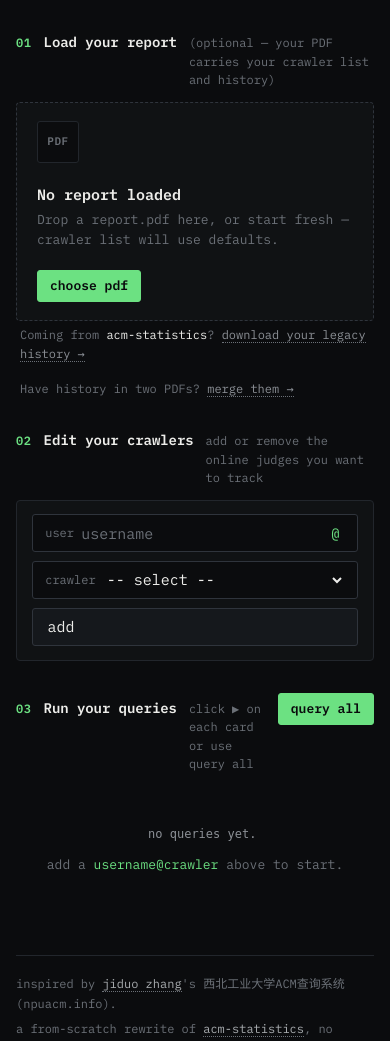
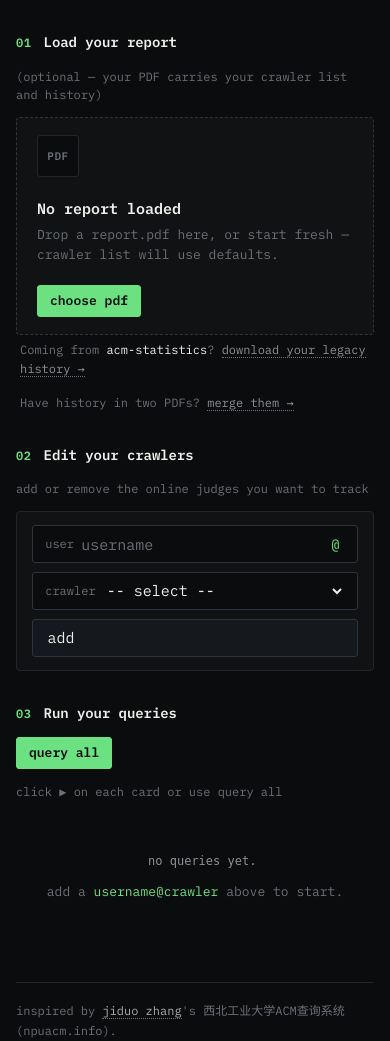
Before and after one commit to Liu233w/ojhunt-lite, a Python web app: template src/ojhunt/web/templates/index.html.jinja in a window 390 px wide. Shown: the part 244-1285 px from the top of the page. Run offline with Jinja, Linux system fonts and the light colour scheme; the template is opened without the code that fills it, so the values that code supplies are empty.

Commit message:
fix(web): fix step-03 button layout on mobile
On narrow screens the hint's flex:1 was squeezing between the heading
and the buttons, causing the hint text to wrap across multiple lines
while "clear all" orphaned on its own row below.

Two changes:
- Wrap both step-03 buttons in .step-actions so they're a single flex
  item and can't be split by wrapping.
- On mobile, push .step .hint to its own full-width row (order:10,
  flex:0 0 100%) so the heading + buttons share the first row cleanly.

```diff
--- a/src/ojhunt/web/templates/index.html.jinja
+++ b/src/ojhunt/web/templates/index.html.jinja
@@ -47,10 +47,14 @@
   .btn.sm { height: 32px; padding: 0 0.75rem; font-size: var(--fs-s); }
   .btn.xs { height: 26px; padding: 0 0.55rem; font-size: var(--fs-xs); }
 
+  .step-actions { display: flex; gap: 0.5rem; align-items: center; }
+
   @media (max-width: 640px) {
     .composer { grid-template-columns: 1fr; }
     .btn .kbd { display: none; }
     .step { flex-wrap: wrap; }
+    .step .hint { order: 10; flex: 0 0 100%; margin-top: 0.1rem; }
+    .step-actions { flex: 0 0 100%; }
   }
 </style>
 {% endblock %}
@@ -180,12 +184,14 @@
         <span class="n">03</span>
         <h2>Run your queries</h2>
         <span class="hint">click ▶ on each card or use query all</span>
+        <div class="step-actions">
             <button type="button" class="btn primary sm" @click="queryAll()" title="Ctrl/Cmd+Enter">
                 query all <span class="kbd" x-text="isMac ? '⌘↵' : '^↵'"></span>
             </button>
             <button type="button" class="btn sm ghost danger"
                     x-show="queries.length > 0"
                     @click="clearAll()">clear all</button>
+        </div>
     </div>
 
     <!-- Card grid -->
```
Lines whose indentation alone changed are shown as unchanged.
